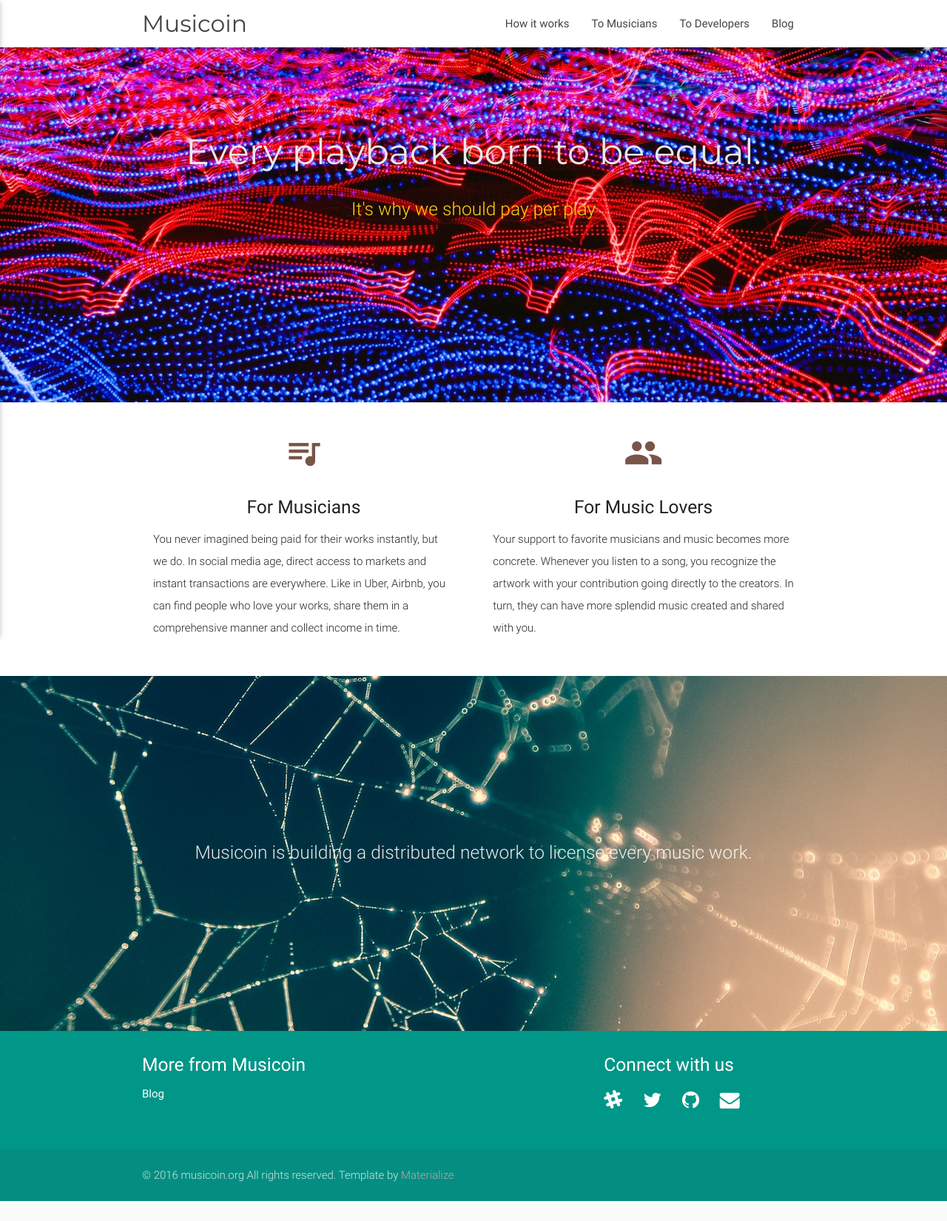
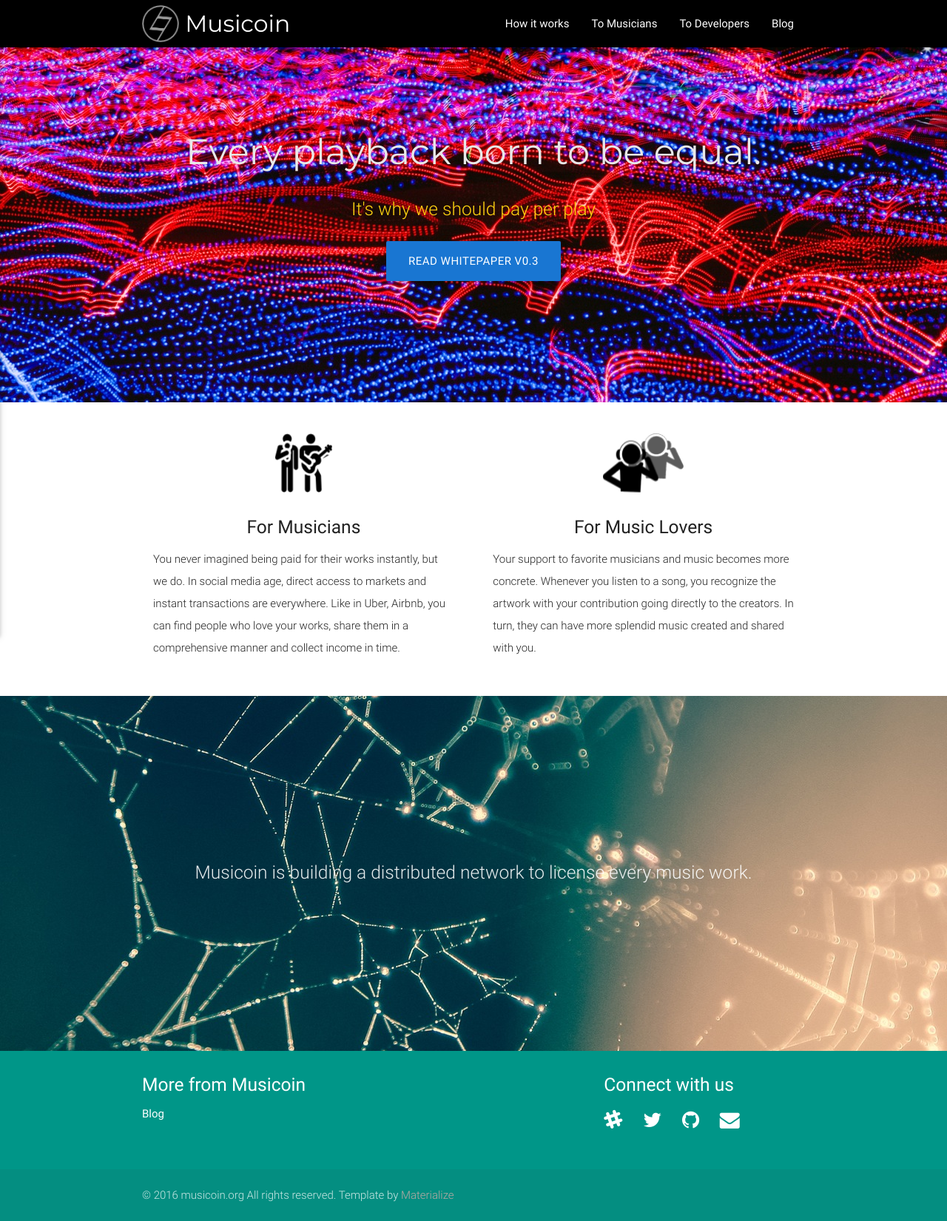
Before and after one commit to cwlau/musicoin.org, a Python web app: template template/index.html in a window 1280 px wide. Shown: the whole page at 74% size. Before the commit the page ends 1624 px from the top, so only its background shows below. Run offline with Jinja, Linux system fonts and the light colour scheme; the template is opened without the code that fills it, so the values that code supplies are empty; some libraries are stand-ins or nearby versions.

Commit message:
Site update

```diff
--- a/css/style.css
+++ b/css/style.css
@@ -81,3 +81,8 @@
     display: inline;
     width:auto !important;
 }
+.black a{color:#fff;}
+nav ul a:hover{background-color: rgba(255,255,255,0.2);}
+
+img.logo_image{height: 50px;vertical-align: middle;margin-top: -6px;}
+img.home_icon{height:80px;}
--- a/template/index.html
+++ b/template/index.html
@@ -12,11 +12,11 @@
         <div class="row center">
           <h5 class="header col s12 light subheader">It's why we should pay per play</h5>
         </div>
-        <!--
+
         <div class="row center">
-          <a href="http://materializecss.com/getting-started.html" id="download-button" class="btn-large waves-effect waves-light teal lighten-1">Get Started</a>
+          <a href="/whitepaper.pdf" id="download-button" target="_blank" class="btn-large waves-effect waves-light blue darken-2">Read Whitepaper v0.3</a>
         </div>
-        -->
+
         <br><br>
 
       </div>
@@ -32,7 +32,9 @@
       <div class="row">
         <div class="col s12 m6">
           <div class="icon-block">
-            <h2 class="center brown-text"><i class="material-icons">queue_music</i></h2>
+            <h2 class="center brown-text">
+              <img class="home_icon" src="/images/musicians_icon.png" />
+            </h2>
             <h5 class="center">For Musicians</h5>
 
             <p class="light">You never imagined being paid for their works instantly, but we do. In social media age, direct access to markets and instant transactions are everywhere. Like in Uber, Airbnb, you can find people who love your works, share them in a comprehensive manner and collect income in time.</p>
@@ -41,7 +43,9 @@
 
         <div class="col s12 m6">
           <div class="icon-block">
-            <h2 class="center brown-text"><i class="material-icons">group</i></h2>
+            <h2 class="center brown-text">
+              <img class="home_icon" src="/images/listeners_icon.png" />
+            </h2>
             <h5 class="center">For Music Lovers</h5>
 
             <p class="light">Your support to favorite musicians and music becomes more concrete. Whenever you listen to a song, you recognize the artwork with your contribution going directly to the creators. In turn, they can have more splendid music created and shared with you.</p>
--- a/template/site_template.html
+++ b/template/site_template.html
@@ -9,7 +9,7 @@
     <link href='https://fonts.googleapis.com/css?family=Montserrat:400,700' rel='stylesheet' type='text/css'>
     <link href="https://fonts.googleapis.com/icon?family=Material+Icons" rel="stylesheet">
     <link href='//maxcdn.bootstrapcdn.com/font-awesome/4.6.3/css/font-awesome.min.css' rel='stylesheet' type='text/css'>
-    <link href="css/materialize.css" type="text/css" rel="stylesheet" media="screen,projection"/>
+    <link href="//cdnjs.cloudflare.com/ajax/libs/materialize/0.97.6/css/materialize.min.css" type="text/css" rel="stylesheet" media="screen,projection"/>
     <link href="css/style.css?" type="text/css" rel="stylesheet" media="screen,projection"/>
     <meta name="description" content="Musicoin - Every play is born to be equal" />
 
@@ -23,9 +23,9 @@
 
 {% block body_header_content %}
 
-  <nav class="white" role="navigation">
+  <nav class="black" role="navigation">
     <div class="nav-wrapper container">
-      <a id="logo-container" href="/" class="brand-logo mont">Musicoin</a>
+      <a id="logo-container" href="/" class="brand-logo mont"><img class="logo_image" src="/images/logo.png" /> Musicoin</a>
       <ul class="right hide-on-med-and-down">
         <li><a href="/about">How it works</a></li>
         <li><a href="/musicians">To Musicians</a></li>
```
Also changed, not shown: main.py (+10 -0 lines), template/index2.html (deleted, +0 -60 lines), README.md, images/listeners_icon.png (added), images/logo.png, images/logo_old.png (added), images/musicians_icon.png (added).
